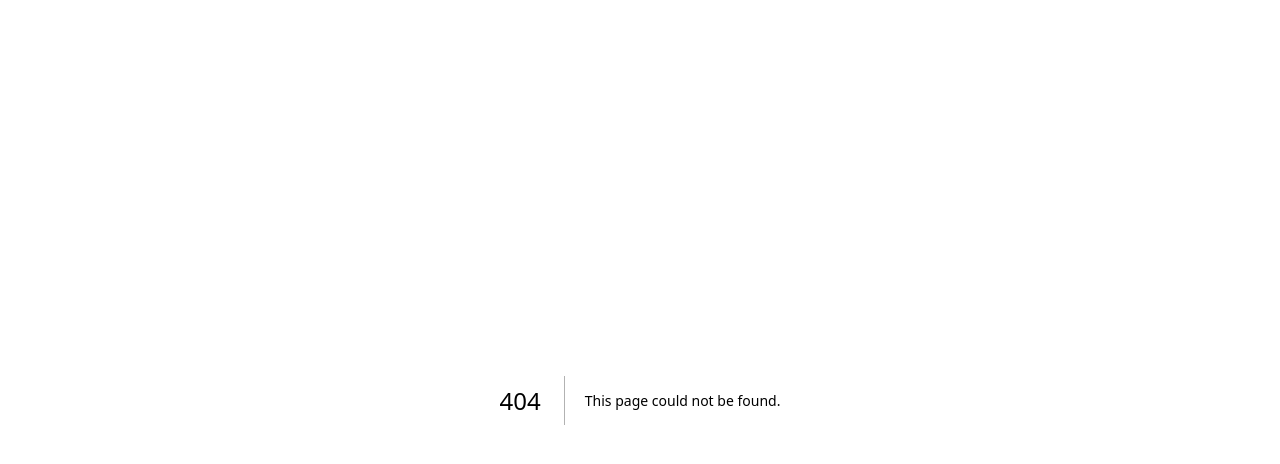
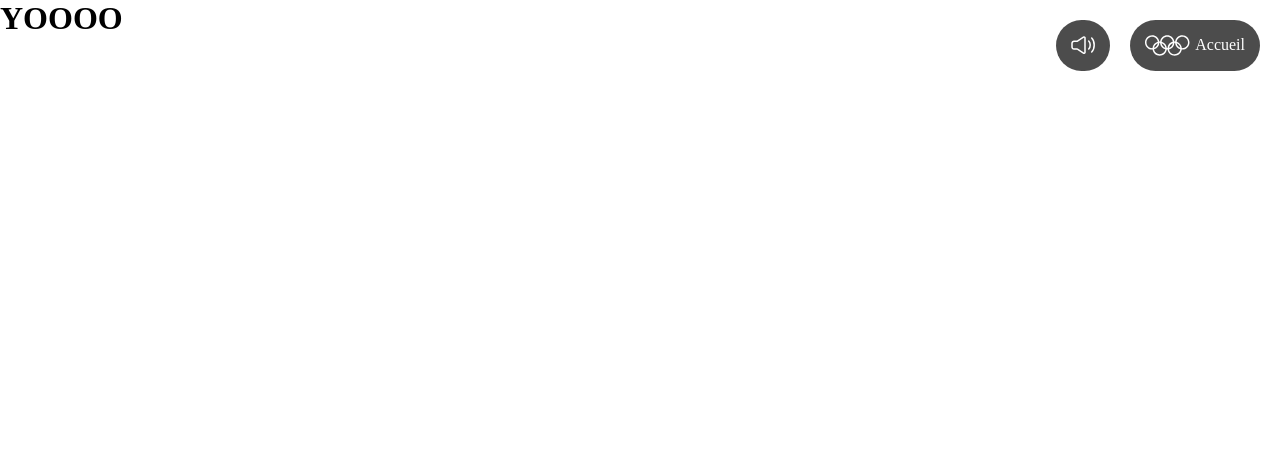
Before and after one commit to benbenpetit/neolympics, a Next.js app: page /game/skate/quizz in a window 1280 px wide. Before the commit this address had no page. Shown: the top 464 px of the page. Built offline with nearby package versions, Linux system fonts and the light colour scheme.

Commit message:
quizz init

```diff
--- /dev/null
+++ b/pages/game/skate/quizz.tsx
@@ -0,0 +1,13 @@
+import Navbar from '@/components/common/Navbar/Navbar'
+import { NextPage } from 'next'
+
+const SkateQuizzPage: NextPage = () => {
+  return (
+    <div className='c-quizz'>
+      <Navbar />
+      <h1>YOOOO</h1>
+    </div>
+  )
+}
+
+export default SkateQuizzPage
```
Also changed, not shown: public/img/skate/quizz/skat-itw-illu.png (added), styles/components/_quizzpage.scss (added).
